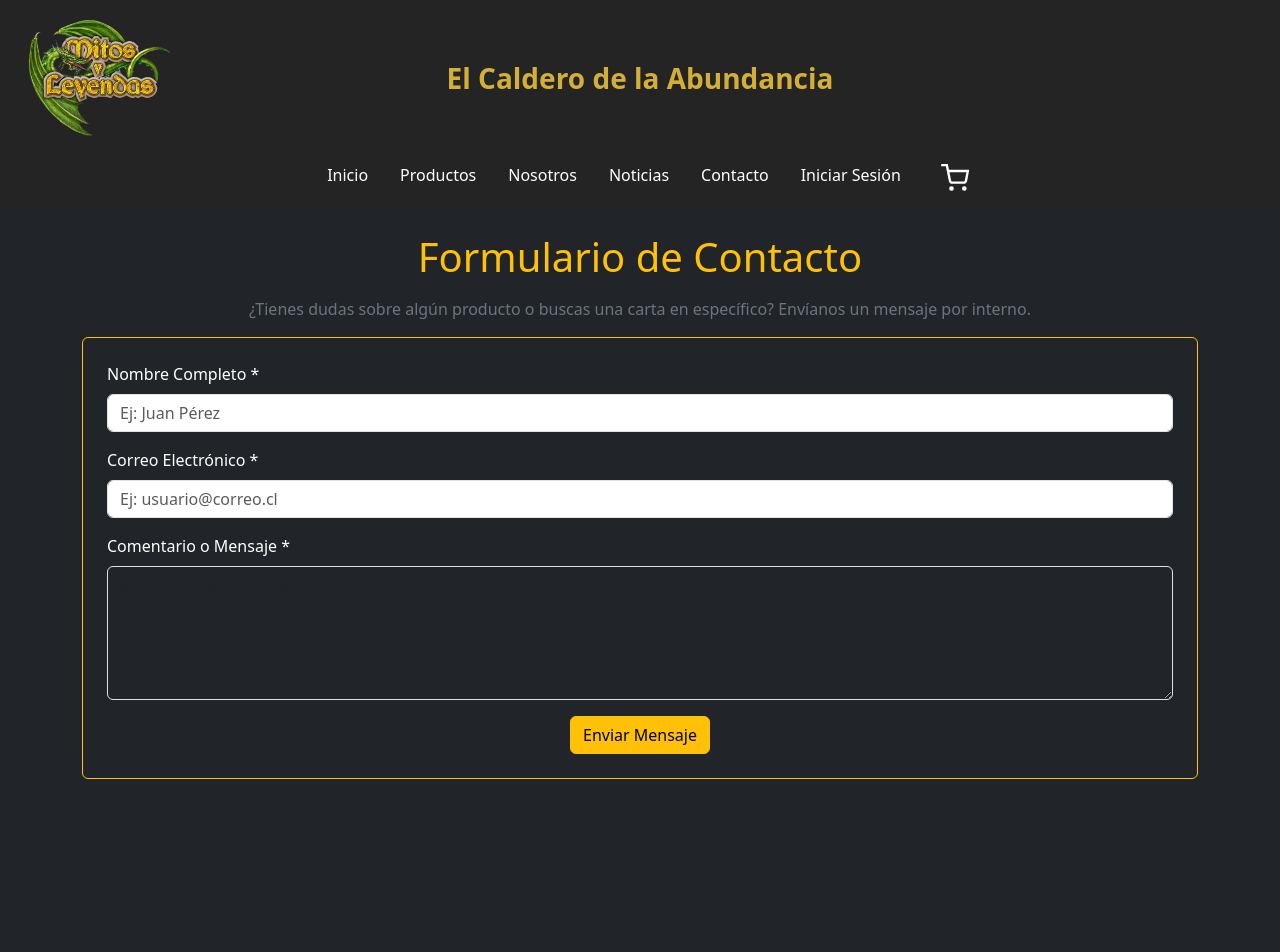
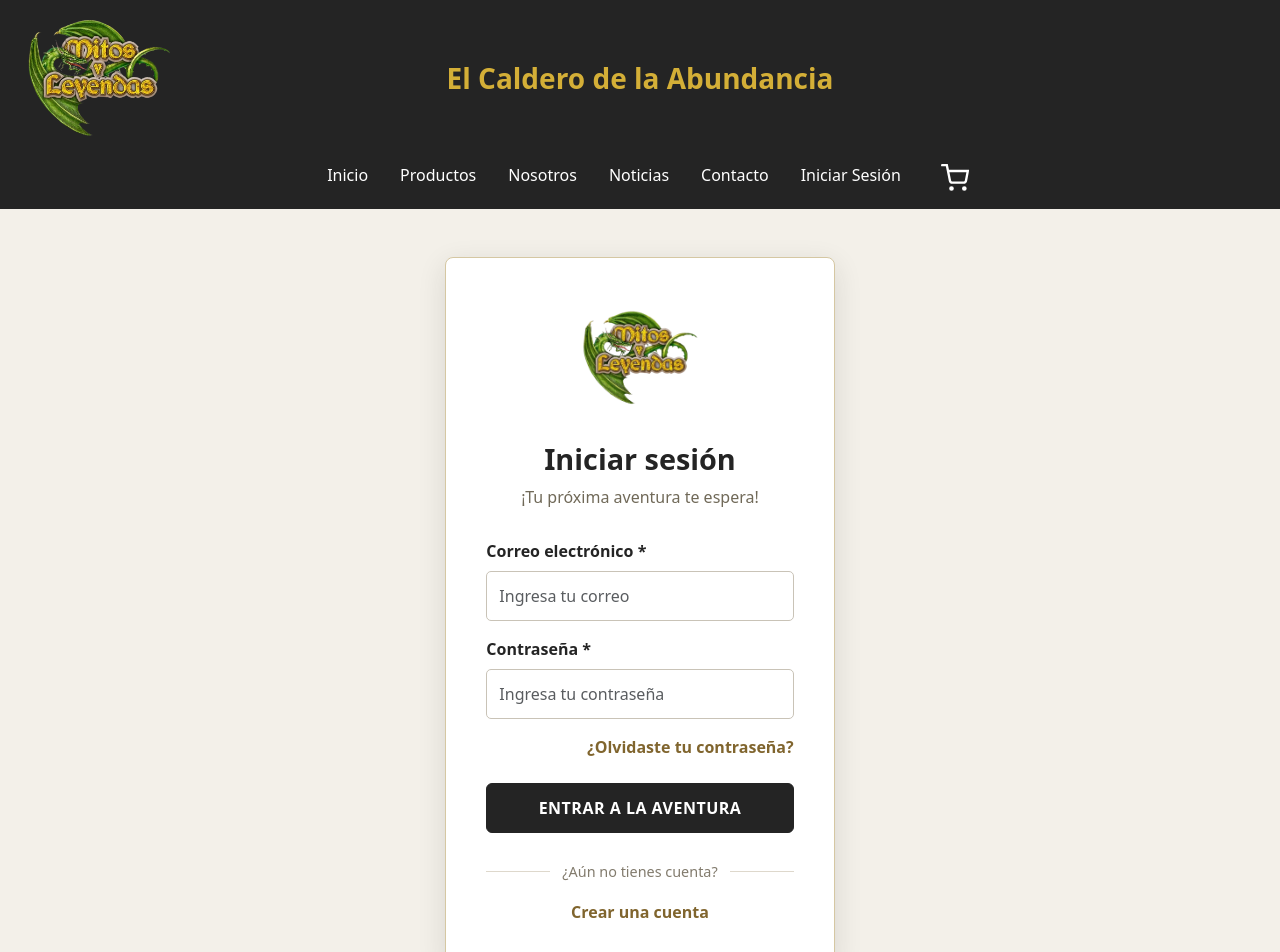
Before and after one commit to ReyCabello/Prueba_React_FullStack, a React (Vite) app: page / in a window 1280 px wide. Shown: the top 952 px of the page. Built offline with nearby package versions, Linux system fonts and the light colour scheme.

Commit message:
feat: agregar login de Mitos y Leyendas

```diff
--- a/src/App.jsx
+++ b/src/App.jsx
@@ -2,21 +2,15 @@
 import './App.css'
 import { Header } from './components/organisms/Header'
 import { Footer } from './components/organisms/Footer'
-import { Nosotros } from './pages/Nosotros'
-import { Noticias } from './pages/Noticias'
-import { Contacto } from './pages/Contacto'
+import { Login } from './pages/Login'
 
 function App() {
-
   return (
     <>
       <Header />
-
-      <Contacto />
-
+      <Login />
       <Footer />
     </>
-
   )
 }
 
--- /dev/null
+++ b/src/pages/Login.css
@@ -0,0 +1,140 @@
+
+.login-page {
+    min-height: 70vh;
+    display: flex;
+    align-items: center;
+    justify-content: center;
+    padding: 48px 20px;
+    background: #f3f0e9;
+    color: #242424;
+}
+
+.login-page > .row {
+    width: 100%;
+    margin: 0;
+}
+
+.login-card {
+    width: 100%;
+    max-width: 460px;
+    margin: 0 auto;
+    padding: 40px;
+    background: #ffffff;
+    border: 1px solid #d5c7a2;
+    border-radius: 8px;
+    box-shadow: 0 8px 28px rgba(36, 36, 36, 0.12);
+}
+
+.login-logo {
+    display: flex;
+    justify-content: center;
+    margin-bottom: 24px;
+}
+
+.login-logo-img {
+    width: 120px;
+    height: 120px;
+    object-fit: contain;
+}
+
+.login-title {
+    font-size: 1.8rem;
+    font-weight: 700;
+    color: #242424;
+}
+
+.login-subtitle {
+    margin-bottom: 30px;
+    color: #706958;
+}
+
+.login-card .form-label {
+    color: #242424;
+    font-weight: 600;
+}
+
+.login-card .form-control {
+    width: 100%;
+    min-width: 0;
+    padding: 12px;
+    border: 1px solid #c9c3b7;
+    border-radius: 5px;
+}
+
+.login-card .form-control:focus {
+    border-color: #94783c;
+    box-shadow: 0 0 0 0.2rem rgba(148, 120, 60, 0.18);
+}
+
+.login-card .btn-dark {
+    width: 100%;
+    padding: 12px;
+    white-space: normal;
+    background-color: #242424;
+    border-color: #242424;
+    font-weight: 700;
+    letter-spacing: 0.5px;
+}
+
+.login-card .btn-dark:hover {
+    background-color: #40372b;
+    border-color: #40372b;
+}
+
+.login-link {
+    color: #80652e;
+    font-weight: 600;
+    text-decoration: none;
+}
+
+.login-link:hover {
+    color: #4d3b18;
+    text-decoration: underline;
+}
+
+.login-divider {
+    display: flex;
+    align-items: center;
+    gap: 12px;
+    margin: 28px 0 18px;
+    color: #827b6d;
+    font-size: 0.9rem;
+}
+
+.login-divider::before,
+.login-divider::after {
+    content: '';
+    flex: 1;
+    height: 1px;
+    background: #ded8cc;
+}
+
+@media (max-width: 576px) {
+    .login-page {
+        padding: 28px 16px;
+    }
+
+    .login-card {
+        padding: 28px 22px;
+    }
+
+    .login-title {
+        font-size: 1.55rem;
+    }
+}
+
+
+.login-error {
+    margin: 7px 0 0;
+    color: #b42318;
+    font-size: 0.875rem;
+}
+
+.login-success {
+    padding: 12px;
+    border: 1px solid #c6a96b;
+    border-radius: 5px;
+    background: #f8f2df;
+    color: #4d3b18;
+    font-size: 0.9rem;
+}
--- /dev/null
+++ b/src/pages/Login.jsx
@@ -0,0 +1,184 @@
+
+import { useState } from 'react'
+import { FormField } from '../components/molecules/FormField'
+import Boton from '../components/atoms/Button'
+import './Login.css'
+
+const dominiosPermitidos = [
+    '@duoc.cl',
+    '@profesor.duoc.cl',
+    '@gmail.com',
+]
+
+function validarCorreo(correo) {
+    const valor = correo.trim().toLowerCase()
+
+    if (!valor) {
+        return 'El correo electrónico es obligatorio.'
+    }
+
+    if (valor.length > 100) {
+        return 'El correo no puede superar los 100 caracteres.'
+    }
+
+    const formatoValido = /^[^\s@]+@[^\s@]+\.[^\s@]+$/.test(valor)
+
+    if (!formatoValido) {
+        return 'Ingresa un correo electrónico válido.'
+    }
+
+    const dominioPermitido = dominiosPermitidos.some((dominio) =>
+        valor.endsWith(dominio),
+    )
+
+    if (!dominioPermitido) {
+        return 'Usa un correo @duoc.cl, @profesor.duoc.cl o @gmail.com.'
+    }
+
+    return ''
+}
+
+function validarContrasena(contrasena) {
+    if (!contrasena) {
+        return 'La contraseña es obligatoria.'
+    }
+
+    if (contrasena.length < 4 || contrasena.length > 10) {
+        return 'La contraseña debe tener entre 4 y 10 caracteres.'
+    }
+
+    return ''
+}
+
+export function Login() {
+    const [correo, setCorreo] = useState('')
+    const [contrasena, setContrasena] = useState('')
+    const [errores, setErrores] = useState({})
+    const [mensaje, setMensaje] = useState('')
+
+    const handleSubmit = (event) => {
+        event.preventDefault()
+
+    const nuevosErrores = {
+        correo: validarCorreo(correo),
+        contrasena: validarContrasena(contrasena),
+        }
+
+        setErrores(nuevosErrores)
+        setMensaje('')
+
+        if (nuevosErrores.correo || nuevosErrores.contrasena) {
+        return
+        }
+
+        setMensaje(
+        '¡Datos válidos! El inicio de sesión todavía no está conectado al servidor.',
+        )
+    }
+
+    return (
+        <main className="login-page container-fluid py-5">
+        <div className="row justify-content-center align-items-center">
+            <div className="col-12 col-sm-10 col-md-7 col-lg-5 col-xl-4">
+            <section className="login-card">
+                <div className="login-logo">
+                <img
+                    src="/src/assets/logo-mitos.png"
+                    alt="Mitos y Leyendas"
+                    className="login-logo-img"
+                />
+                </div>
+
+                <h1 className="login-title text-center">
+                Iniciar sesión
+                </h1>
+
+                <p className="login-subtitle text-center">
+                ¡Tu próxima aventura te espera!
+                </p>
+
+                <form onSubmit={handleSubmit} noValidate>
+                <div className="mb-3">
+                    <FormField
+                    label="Correo electrónico"
+                    id="login-email"
+                    name="email"
+                    type="email"
+                    placeholder="Ingresa tu correo"
+                    autoComplete="email"
+                    value={correo}
+                    maxLength={100}
+                    required
+                    onChange={(event) => {
+                        setCorreo(event.target.value)
+                        setErrores((prev) => ({ ...prev, correo: '' }))
+                        setMensaje('')
+                    }}
+                    />
+                    {errores.correo && (
+                    <p className="login-error" role="alert">
+                        {errores.correo}
+                    </p>
+                    )}
+                </div>
+
+                <div className="mb-3">
+                    <FormField
+                    label="Contraseña"
+                    id="login-password"
+                    name="password"
+                    type="password"
+                    placeholder="Ingresa tu contraseña"
+                    autoComplete="current-password"
+                    value={contrasena}
+                    maxLength={10}
+                    required
+                    onChange={(event) => {
+                        setContrasena(event.target.value)
+                        setErrores((prev) => ({ ...prev, contrasena: '' }))
+                        setMensaje('')
+                    }}
+                    />
+                    {errores.contrasena && (
+                    <p className="login-error" role="alert">
+                        {errores.contrasena}
+                    </p>
+                    )}
+                </div>
+
+                <div className="text-end mb-4">
+                    <a className="login-link" href="#recuperar">
+                    ¿Olvidaste tu contraseña?
+                    </a>
+                </div>
+
+                <div className="d-grid">
+                    <Boton
+                    texto="ENTRAR A LA AVENTURA"
+                    tipo="submit"
+                    variante="dark"
+                    />
+                </div>
+
+                {mensaje && (
+                    <p className="login-success mt-3" role="status">
+                    {mensaje}
+                    </p>
+                )}
+                </form>
+
+                <div className="login-divider">
+                <span>¿Aún no tienes cuenta?</span>
+                </div>
+
+                <p className="text-center mb-0">
+                <a className="login-link" href="#registro">
+                    Crear una cuenta
+                </a>
+                </p>
+            </section>
+            </div>
+        </div>
+        </main>
+    )
+}
```
